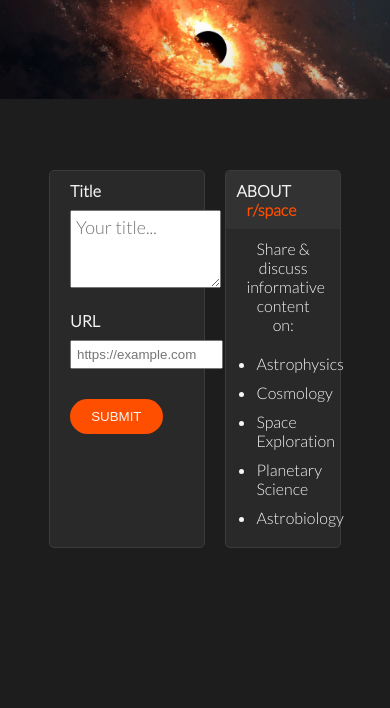
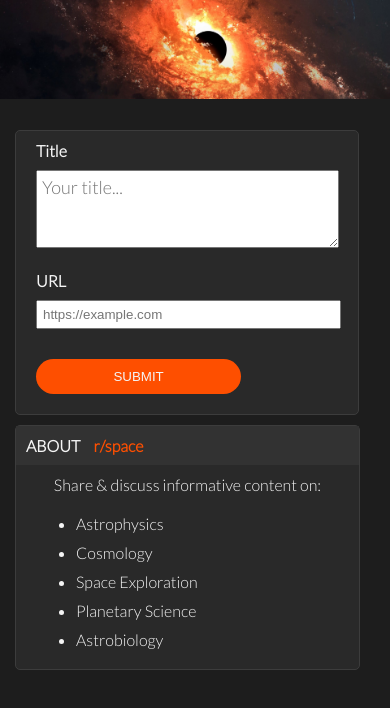
Before and after one commit to donatmolnar/reddit, a website: page public/add.html in a window 390 px wide. Drawn offline with Linux system fonts and the light colour scheme.

Commit message:
responsiveness added

```diff
--- a/public/add.css
+++ b/public/add.css
@@ -10,6 +10,7 @@ main {
   font-family: 'Lato', sans-serif;
   color: whitesmoke;
   display: flex;
+  flex-direction: row-reverse;
   margin: 10px 10%;
 }
 
@@ -94,3 +95,43 @@ button {
 li {
   margin: 10px 20px;
 }
+
+
+
+@media screen and (max-width: 720px) {
+
+  header {
+  height: 120px;
+  }
+
+  main {
+    display: block;
+    margin: 0 5px;
+  }
+
+  #about {
+    display: block;
+    width: 85%;
+    margin: 10px;
+  }
+
+  li {
+    margin: 10px 50px;
+  }
+
+  form {
+    width: 90%;
+  }
+
+  textarea {
+    margin: 0;
+  }
+
+  input {
+    margin: 20px;
+  }
+
+  #title, #url {
+    width: 85%;
+  }
+}
```
